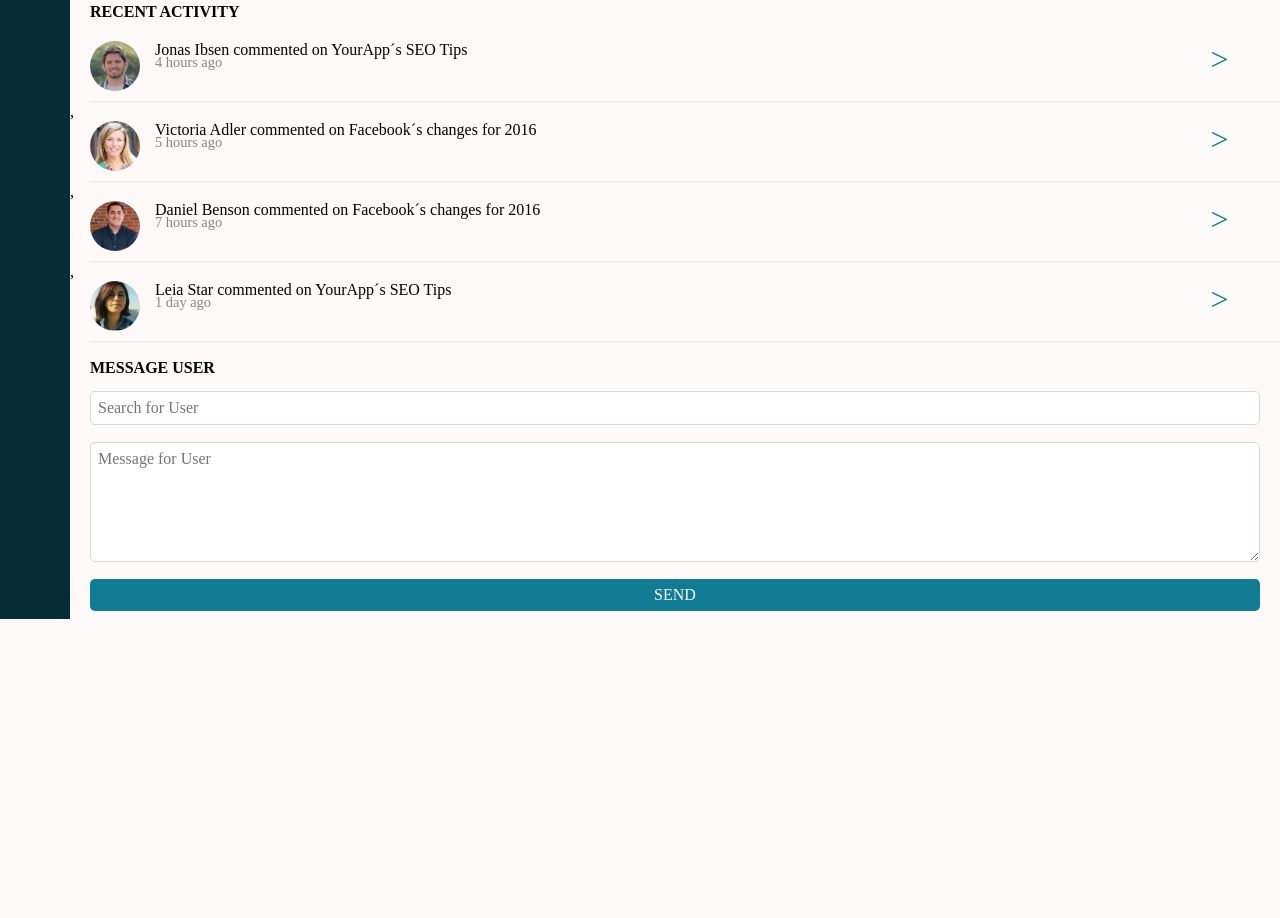
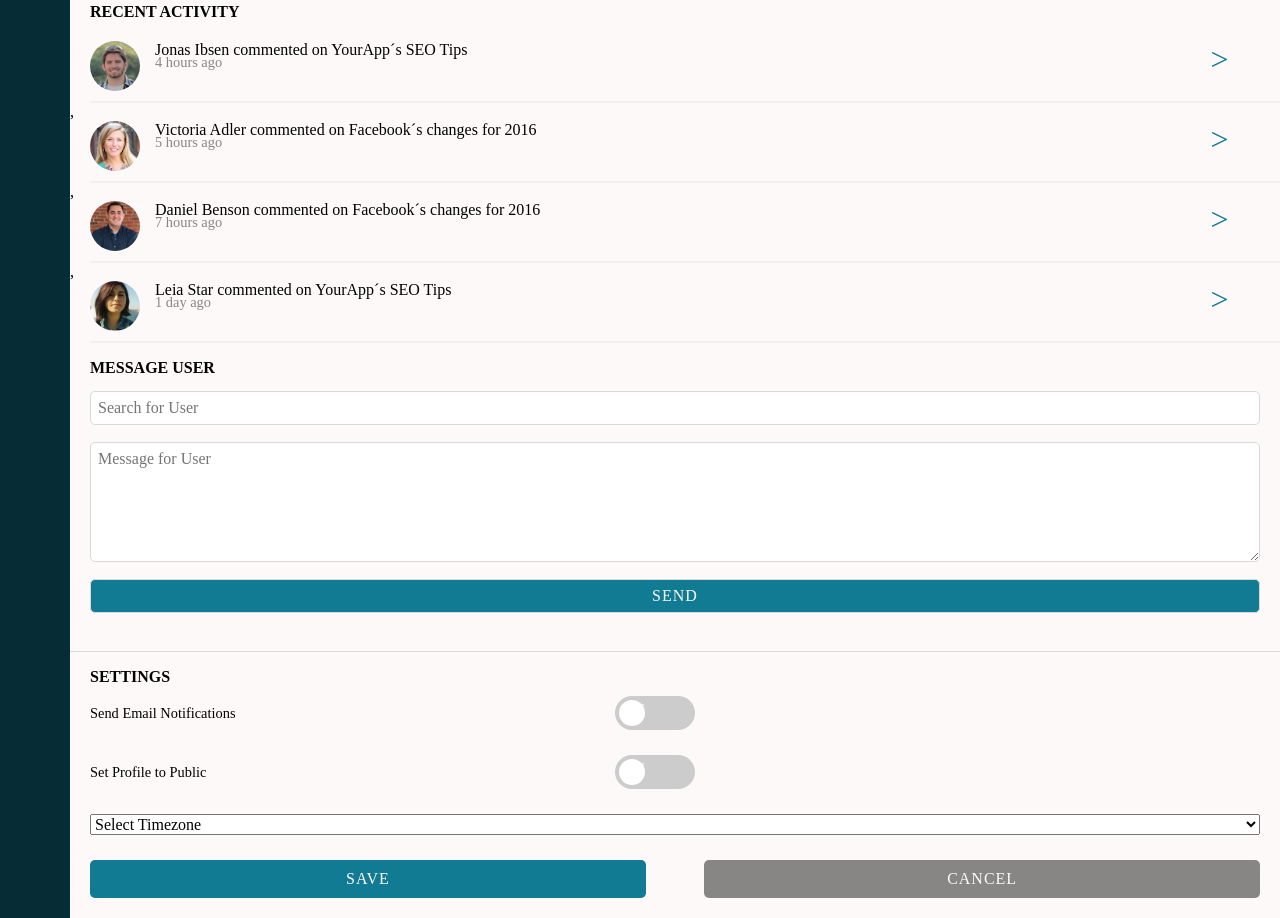
Before and after one commit to rrorrolfo/webAppDashboard, a plain HTML site: page index.html in a window 1280 px wide. Shown: the part 2775-3693 px from the top of the page. Before the commit the page ends 3394 px from the top, so only its background shows below. Drawn offline with nearby package versions, Linux system fonts and the light colour scheme; a web font is replaced by a local one.

Commit message:
Added and Styled Settings section

```diff
--- a/css/style.css
+++ b/css/style.css
@@ -13,6 +13,10 @@ h3 {
     padding-left: 20px;
     font-size: 1rem;
     margin-bottom: 5px;
+}
+
+p {
+    margin: 0;
 }
 
 /**********   COLORS ****************/
@@ -294,7 +298,6 @@ nav li:hover {
 }
 
 .media_wrapper h4,
-.media_wrapper p,
 .member_email,
 .member_name,
 .date_joined,
@@ -375,6 +378,7 @@ nav li:hover {
 
 /**********  MESSAGE TO USER ****************/
 
+
 #message_user {
     display: flex;
     flex-direction: column;
@@ -398,9 +402,122 @@ nav li:hover {
     height: 120px;
 }
 
-#send_message {
+#send_message,
+#save_settings,
+#cancel_settings {
     background-color: var(--light-blue);
     color: var(--white-color);
     border: none;
     padding: 10px;
+    letter-spacing: 1px;
 }
+
+/**********  SETTINGS SECTION ****************/
+
+#settings {
+    display: flex;
+    flex-direction: column;
+}
+
+.switch_container,
+#timezone,
+#settings_buttons {
+    margin: 5px 20px;
+}
+
+.switch_container {
+    display: flex;
+    align-items: center;
+    width: 50%;
+    margin-bottom: 20px;
+}
+
+.switch_container p {
+    margin-right: auto;
+    font-size: .9rem;
+}
+
+#cancel_settings {
+    background-color: var(--grey-color);
+}
+
+#settings_buttons {
+    display: flex;
+    justify-content: space-between;
+    margin-top: 20px;
+}
+
+#save_settings,
+#cancel_settings {
+    border-radius: 5px;
+    flex-basis: 47.5%;
+}
+
+
+/**********  TOOGGLE SWITCH ****************/
+
+.switch {
+    position: relative;
+    display: inline-block;
+    width: 80px;
+    height: 34px;
+}
+
+.switch input {
+    display:none;
+}
+
+.slider {
+    position: absolute;
+    cursor: pointer;
+    top: 0;
+    left: 0;
+    right: 0;
+    bottom: 0;
+    background-color: #ccc;
+    -webkit-transition: .4s;
+    transition: .4s;
+}
+
+.slider:before {
+    position: absolute;
+    content: "";
+    height: 26px;
+    width: 26px;
+    left: 4px;
+    bottom: 4px;
+    background-color: white;
+    -webkit-transition: .4s;
+    transition: .4s;
+  }
+
+  input:checked + .slider {
+    background-color: var(--light-blue);
+  }
+
+  input:focus + .slider {
+    box-shadow: 0 0 1px var(--light-blue);
+  }
+
+  input:checked + .slider:before {
+    -webkit-transform: translateX(45px);
+    -ms-transform: translateX(45px);
+    transform: translateX(45px);
+  }
+
+  .slider.round {
+    border-radius: 34px;
+  }
+
+  .slider.round:before {
+    border-radius: 50%;
+  }
+
+.status_switch {
+    display: inline-block;
+    margin-left: 9px;
+    margin-top: 5px;
+    font-size: .9rem;
+    color: var(--white-color);
+    opacity: 1;
+}
--- a/index.html
+++ b/index.html
@@ -237,16 +237,54 @@
 
             <h3>MESSAGE USER</h3>
 
+            <label for="search_user"></label>
             <input type="text" id="search_user" placeholder="Search for User" name="message_user" required>
 
+            <label for="message_for_user"></label>
             <textarea id="message_for_user" placeholder="Message for User" name="message_user" required></textarea>
 
-            <button id="send_message" type="submit">SEND</button>
+            <input id="send_message" type="submit" value="SEND">
 
         </section>
 
-        <section id="settings">
+        <section id="settings" class="separation_top">
 
+            <h3>SETTINGS</h3>
+
+                <div class="switch_container">
+                    <p>Send Email Notifications</p>
+                    <label class="switch">
+                            <input type="checkbox">
+                            <span class="slider round">
+                                <span class="status_switch">ON</span>
+                            </span>
+                    </label>
+                </div>
+
+                <div class="switch_container">
+                    <p>Set Profile to Public</p>
+                    <label class="switch">
+                            <input type="checkbox">
+                            <span class="slider round">
+                                <span class="status_switch">ON</span>
+                            </span>
+                    </label>
+                </div>
+
+            <select id="timezone">
+                    <option value="">Select Timezone</option>
+                    <option value="GMT-10:00">(GMT-10:00) Hawaii</option>
+                    <option value="GMT-05:00">(GMT-05:00) Guadalajara, Mexico City, Monterrey</option>
+                    <option value="GMT-04:00">(GMT-04:00) Brazil</option>
+                    <option value="GMT+02:00">(GMT+02:00) Brussels, Copenhagen, Madrid, Paris</option>
+                    <option value="GMT+03:00">(GMT+03:00) Moscow, St. Petersburg, Volgograd</option>
+                    <option value="GMT+09:00">(GMT+09:00) Seoul</option>
+            </select>
+
+            <div id="settings_buttons">
+                <button id="save_settings">SAVE</button>
+                <button id="cancel_settings">CANCEL</button>
+            </div>
         </section>
     </main>
 
```
